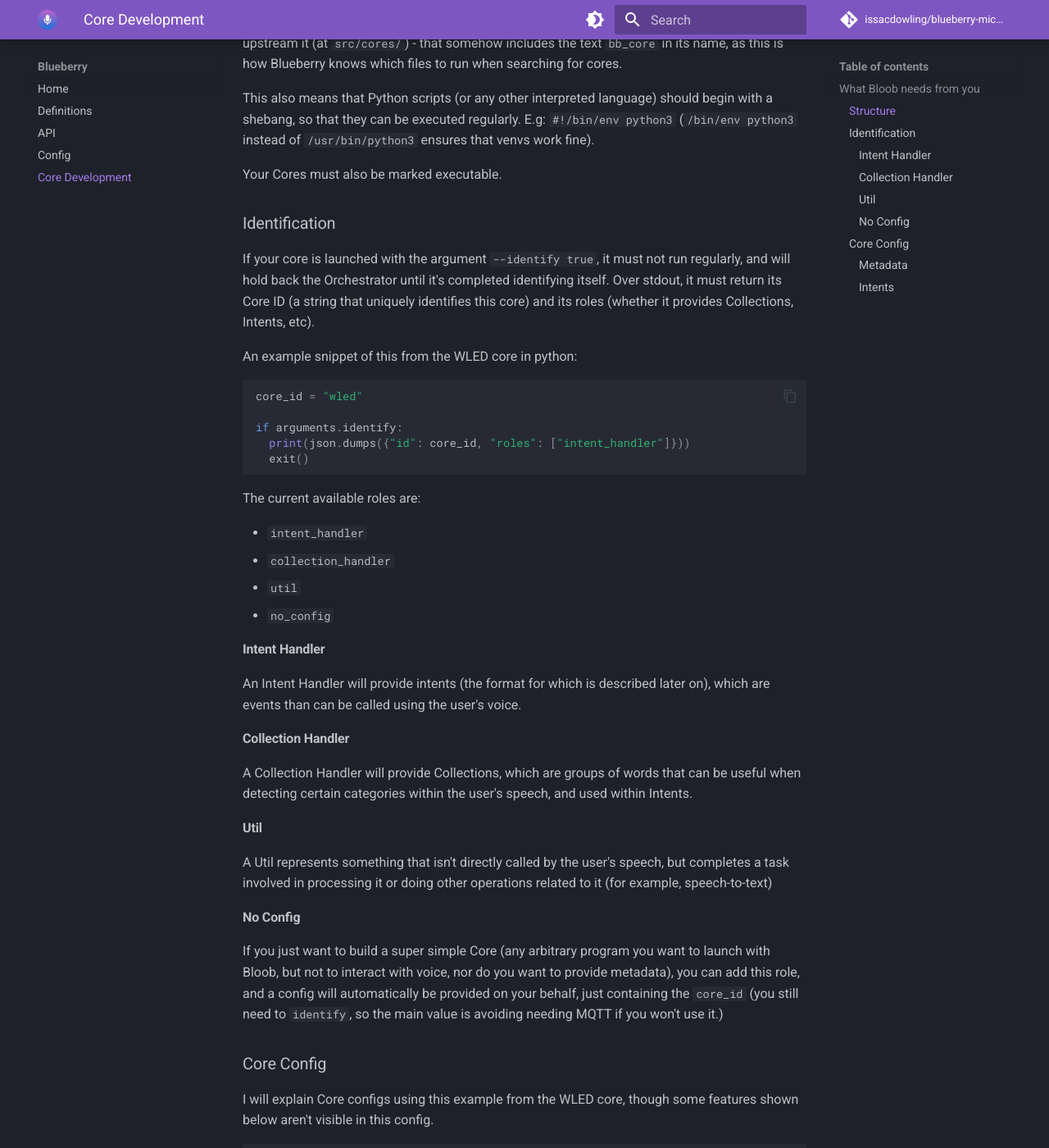
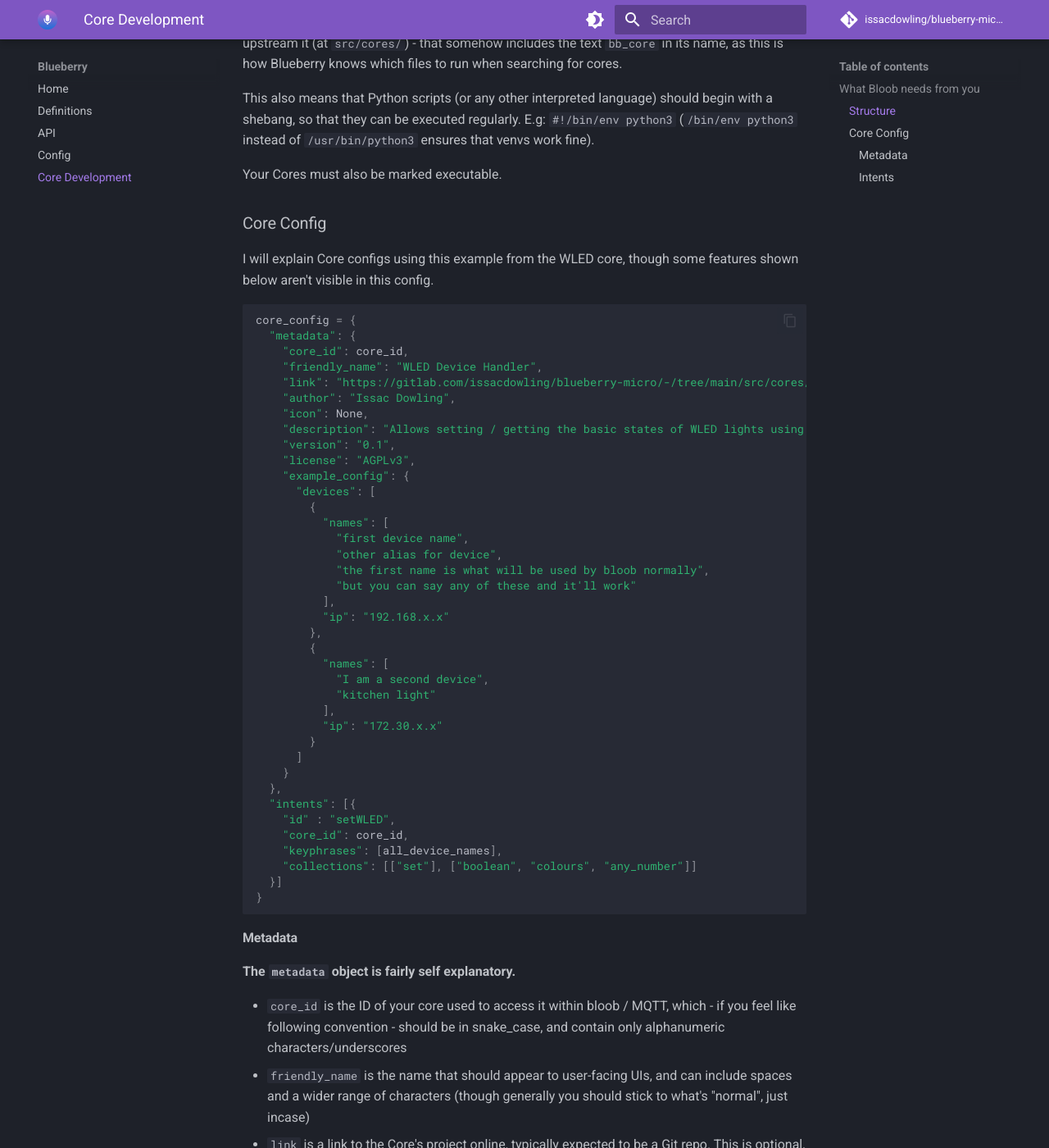
Before and after one commit to issacdowling/Blueberry-Micro, an MkDocs documentation site: the page built from docs/core_development.md, in a window 1280 px wide and 1400 px high, scrolled down 288 px. Shown: the whole window at 82% size. Built offline with MkDocs 1.6.1 and Material for MkDocs 9.7.7, drawn with Linux system fonts in a browser that asks for light colours; plug-ins that fetch from the network failed and are left out; comment, search, counter and statistics services are not loaded.

Commit message:
Remove Identification from docs

````diff
--- a/docs/core_development.md
+++ b/docs/core_development.md
@@ -8,37 +8,6 @@
 This also means that Python scripts (or any other interpreted language) should begin with a shebang, so that they can be executed regularly. E.g: `#!/bin/env python3` (`/bin/env python3` instead of `/usr/bin/python3` ensures that venvs work fine).
 
 Your Cores must also be marked executable.
-
-### Identification
-If your core is launched with the argument `--identify true`, it must not run regularly, and will hold back the Orchestrator until it's completed identifying itself. Over stdout, it must return its Core ID (a string that uniquely identifies this core) and its roles (whether it provides Collections, Intents, etc).
-
-An example snippet of this from the WLED core in python:
-```python
-core_id = "wled"
-
-if arguments.identify:
-  print(json.dumps({"id": core_id, "roles": ["intent_handler"]}))
-  exit()
-```
-
-The current available roles are:
-
-* `intent_handler`
-* `collection_handler`
-* `util`
-* `no_config`
-
-#### Intent Handler
-An Intent Handler will provide intents (the format for which is described later on), which are events than can be called using the user's voice.
-
-#### Collection Handler
-A Collection Handler will provide Collections, which are groups of words that can be useful when detecting certain categories within the user's speech, and used within Intents.
-
-#### Util
-A Util represents something that isn't directly called by the user's speech, but completes a task involved in processing it or doing other operations related to it (for example, speech-to-text)
-
-#### No Config
-If you just want to build a super simple Core (any arbitrary program you want to launch with Bloob, but not to interact with voice, nor do you want to provide metadata), you can add this role, and a config will automatically be provided on your behalf, just containing the `core_id` (you still need to `identify`, so the main value is avoiding needing MQTT if you won't use it.)
 
 ### Core Config
 
````
